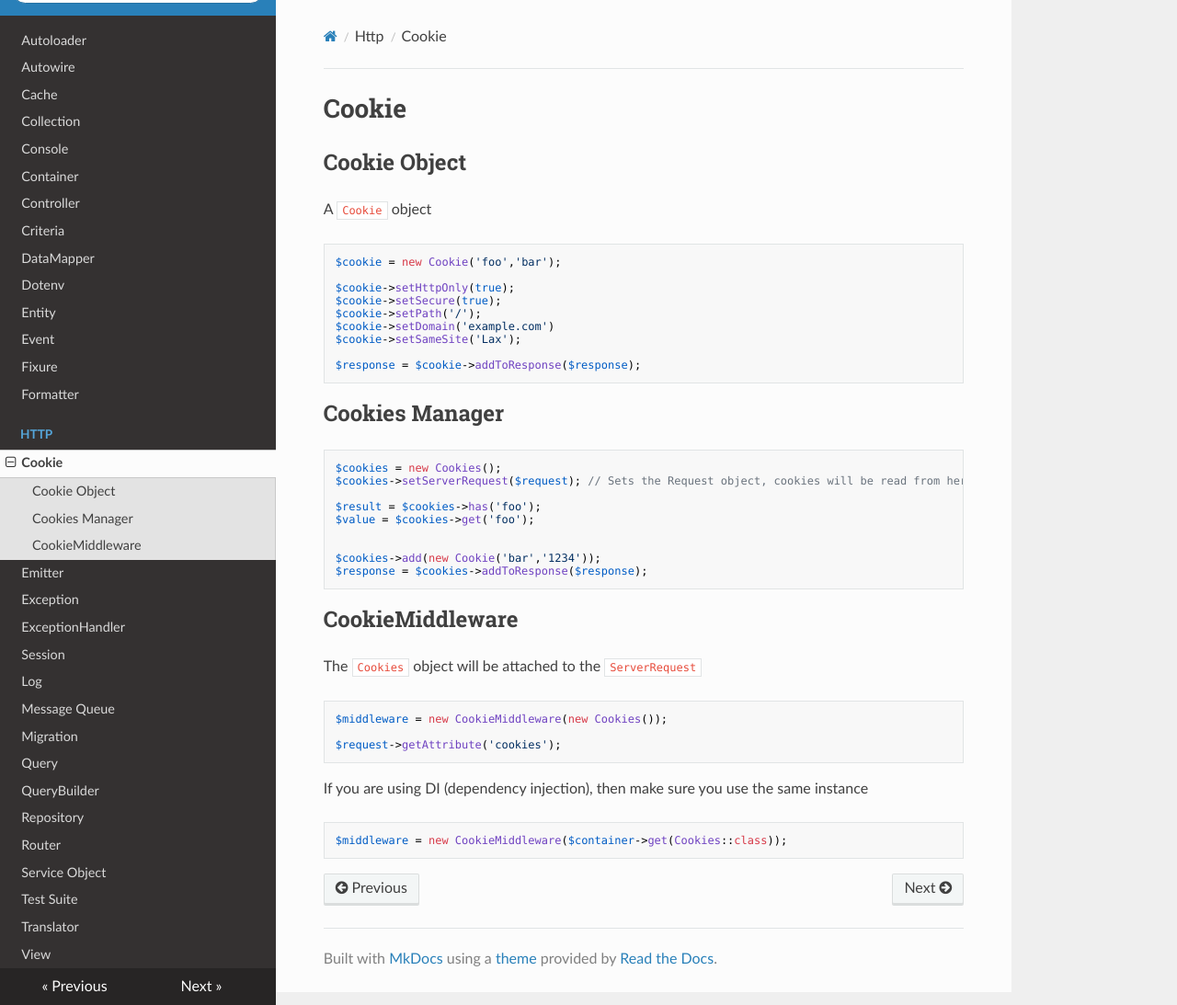
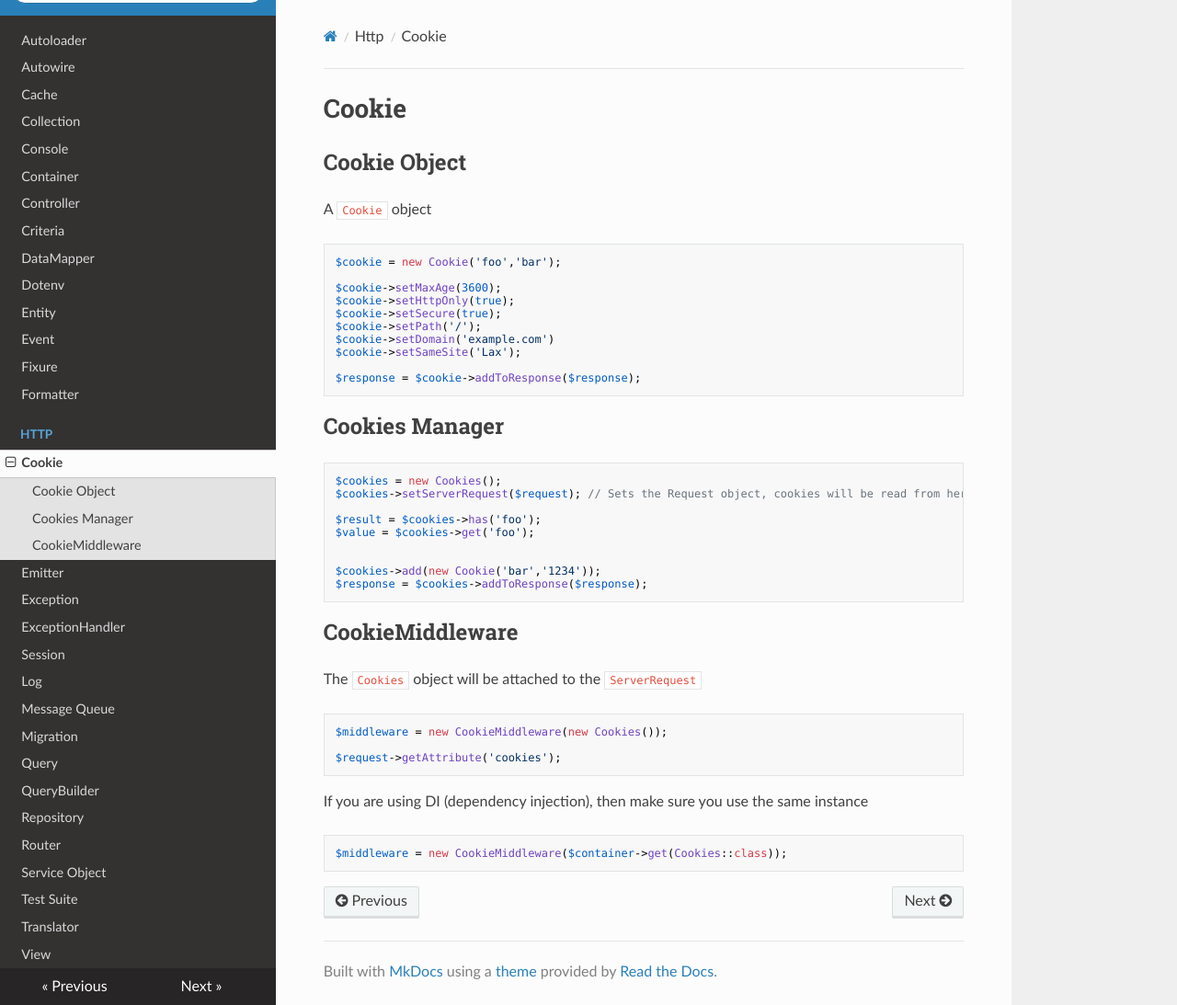
Before and after one commit to jamielsharief/lightning, an MkDocs documentation site: the page built from docs/http/cookie.md, in a window 1280 px wide and 1093 px high. Shown: the whole window at 92% size. Built offline with MkDocs 1.6.1, drawn with Linux system fonts in a browser that asks for light colours; nearby versions of some CDN libraries.

Commit message:
added missing setter

````diff
--- a/docs/http/cookie.md
+++ b/docs/http/cookie.md
@@ -8,6 +8,7 @@ A `Cookie` object
 ```php
 $cookie = new Cookie('foo','bar');
 
+$cookie->setMaxAge(3600);
 $cookie->setHttpOnly(true);
 $cookie->setSecure(true);
 $cookie->setPath('/');
````
